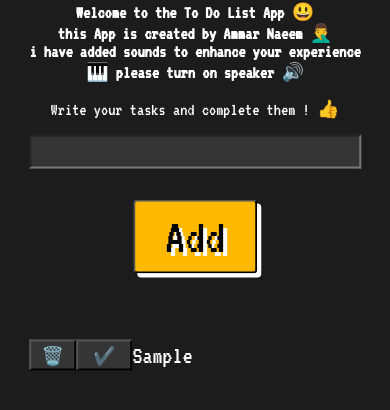
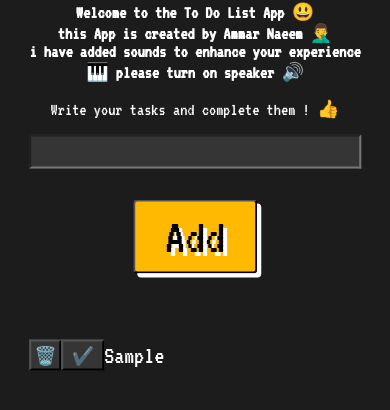
Before and after one commit to ammarawebs/to_do_list_app, a plain HTML site: page index.html in a window 390 px wide. Both pictures are taken after typing "Sample" into the empty fields and a click on the button "Add". Shown: the part 268-678 px from the top of the page. Drawn offline with Linux system fonts and the light colour scheme.

Commit message:
second commit

```diff
--- a/index.html
+++ b/index.html
@@ -31,9 +31,9 @@
 
             <br>
             <div class="task_bar">
-                <span id="show_del_btn" class="show_del_btn"></span>
-                <span id="show_done_btn" class="show_done_btn"></span>
-                <span id="show_value" class="show_value"></span>
+                <!-- <tr id="show_del_btn" class="show_del_btn"></tr>
+                <tr id="show_done_btn" class="show_done_btn"></tr> -->
+                <ul id="show_value" class="show_value"></ul>
 
             </div>
 
--- a/index.js
+++ b/index.js
@@ -12,22 +12,37 @@ let task_detail = {}
 let para_array = []
 let done_array = []
 let delete_array = []
+let para_li_array = []
+
+
+
+
 
 
 
 
 
 function show_value(){
+
+
     if(input_text.value !== ''){
+
+
     const para = document.createElement('p');
+    const para_td = document.createElement('li');
+    para_td.className = 'para_td'
 
 
     const del_btn = document.createElement('button');
     del_btn.className = 'delete_btn'
 
 
+
     const done_btn = document.createElement('button');
     done_btn.className = 'done_btn'
+
+
+
     let input_value = input_text.value;
 
     add_task_audio.play();
@@ -38,9 +53,22 @@ function show_value(){
         delete : ' 🗑️ ',
         done : ' ✔️ '
     })
+
+
     para_array.push(para)
     delete_array.push(del_btn)
     done_array.push(done_btn)
+
+    para_td.setAttribute('id', 'para_td'+ (para_array.length-1))
+
+
+
+
+    para_li_array.push(para_td)
+
+    show_task.appendChild(para_li_array[para_array.length-1])
+
+
 
     input_text.value = ''
 
@@ -56,10 +84,18 @@ function show_value(){
         done_array[i].setAttribute( 'id' , i)
 
 
+        para_li_array[i].append(delete_array[i], done_array[i], para_array[i])
+        show_task.appendChild(para_li_array[i])
+        // show_del_btn.appendChild(del_td_array[i])
+        // show_done_btn.appendChild(done_td_array[i]);
 
-        show_task.appendChild(para_array[i]) ;
-        show_del_btn.appendChild(delete_array[i]);
-        show_done_btn.appendChild(done_array[i]);
+        console.log(para_li_array[i])
+
+
+
+
+
+
 
 
     }
@@ -88,10 +124,10 @@ function delete_task(val){
             para_array.splice(val, 1);
             delete_array.splice(val , 1);
             done_array.splice(val, 1);
+            para_li_array.splice(val, 1)
 
             show_task.innerHTML ='';
-            show_del_btn.innerHTML = '';
-            show_done_btn.innerHTML = '';
+
 
 
 
@@ -102,9 +138,14 @@ function delete_task(val){
                 delete_array[i].setAttribute('id', i)
                 done_array[i].setAttribute( 'id' , i)
 
-                show_task.appendChild(para_array[i]);
-                show_del_btn.appendChild(delete_array[i]);
-                show_done_btn.appendChild(done_array[i]);
+
+                para_li_array[i].append(delete_array[i], done_array[i], para_array[i])
+                show_task.appendChild(para_li_array[i])
+
+                console.log(para_li_array)
+
+                // document.getElementById('para_td'+i).append(delete_array[i], done_array[i], para_array[i])
+                // show_task.appendChild(para_li_array[i])
             }
 
 
--- a/style.css
+++ b/style.css
@@ -66,16 +66,19 @@ color: white;
 
 }
 .task_bar{
-    display:flex;
     margin-top: 50px;
-    flex-direction: row;
-    align-items: center;
+
 
 }
 .show_value{
     display: flex;
     font-size: 50px;
     flex-direction: column;
+}
+.para_td{
+    display: flex;
+    align-items: center;
+
 }
 
 .show_del_btn{
@@ -95,7 +98,7 @@ color: white;
 }
 .done_btn{
     font-size: 30px;
-    padding: 5px 20px;
+    padding: 5px 10px;
     background-color: rgb(53, 53, 53);
 }
 
@@ -191,7 +194,7 @@ color: white;
     }
     .done_btn{
         font-size: 22px;
-        padding: 5px 20px;
+        padding: 5px 10px;
         background-color: rgb(53, 53, 53);
     }
 
@@ -238,7 +241,7 @@ color: white;
     }
     .done_btn{
         font-size: 18px;
-        padding: 3px 15px;
+        padding: 3px 8px;
         background-color: rgb(53, 53, 53);
     }
 
@@ -291,7 +294,7 @@ color: white;
     }
     .done_btn{
         font-size: 16px;
-        padding: 2px 10px;
+        padding: 2px 5px;
         background-color: rgb(53, 53, 53);
     }
 
@@ -344,7 +347,7 @@ color: white;
     }
     .done_btn{
         font-size: 16px;
-        padding: 2px 10px;
+        padding: 2px 5px;
         background-color: rgb(53, 53, 53);
     }
 
@@ -397,7 +400,7 @@ color: white;
     }
     .done_btn{
         font-size: 14px;
-        padding: 1px 5px;
+        padding: 1px 3px;
         background-color: rgb(53, 53, 53);
     }
 
```
